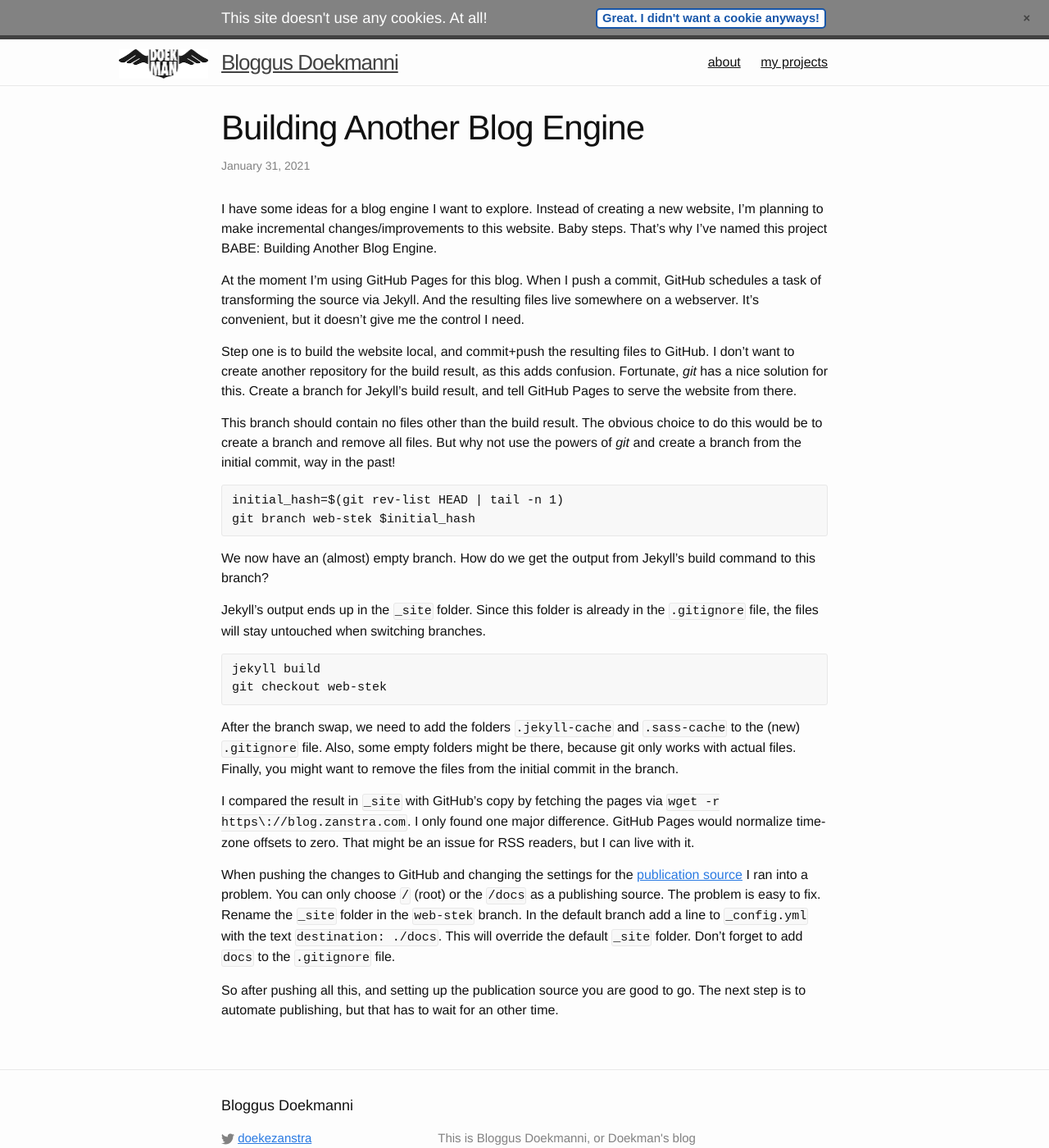
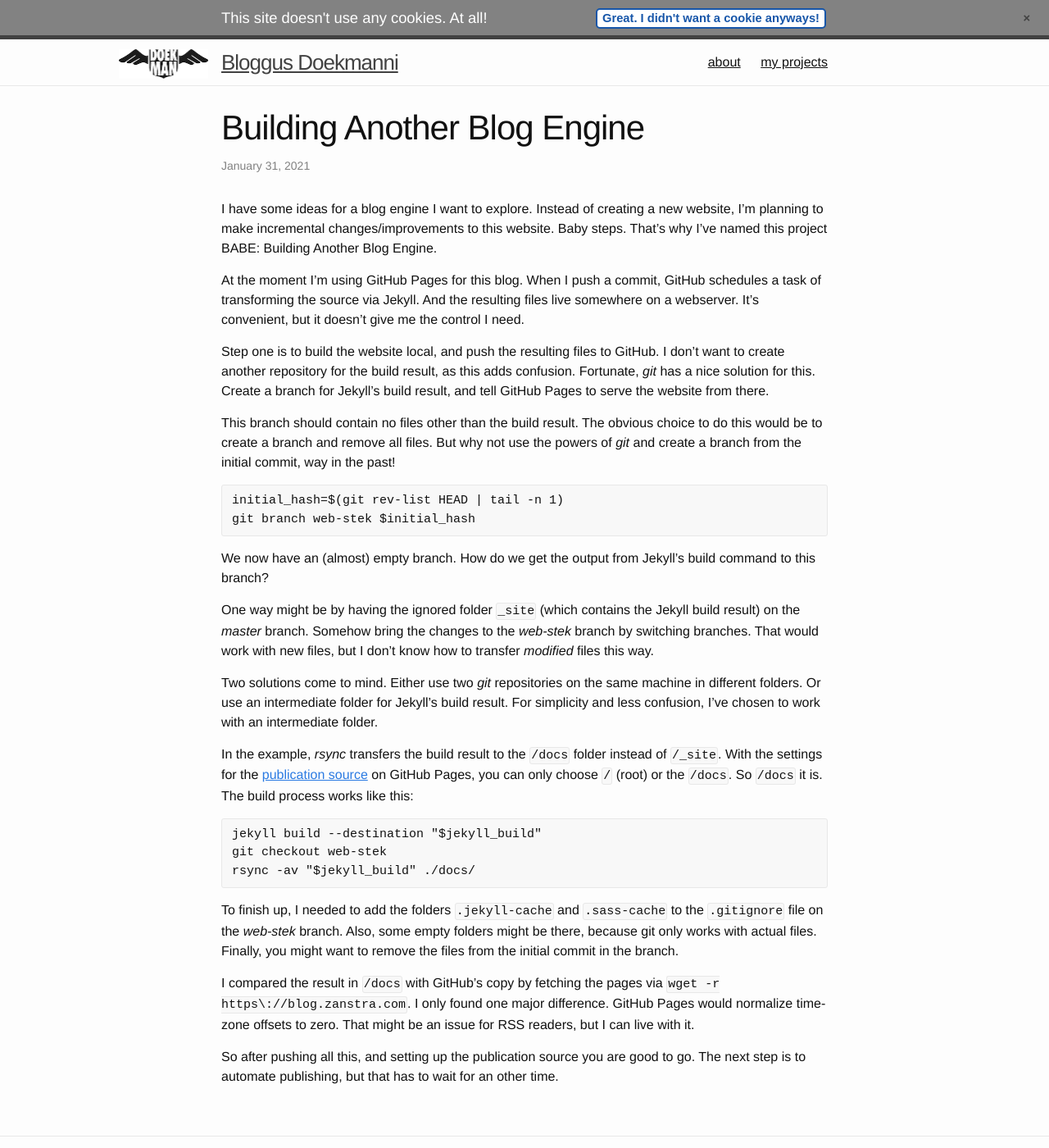
Before and after one commit to doekman/doekman.github.io, a Jekyll site: the page built from _posts/2021-01-31-Building-Another-Blog-Engine.md, in a window 1280 px wide and 1400 px high. Shown: the whole window at 82% size. Built offline with Jekyll 4.4.1, drawn with Linux system fonts in a browser that asks for light colours.

Commit message:
Update 2021-01-31-Building-Another-Blog-Engine.md

```diff
--- a/_posts/2021-01-31-Building-Another-Blog-Engine.md
+++ b/_posts/2021-01-31-Building-Another-Blog-Engine.md
@@ -8,7 +8,7 @@ I have some ideas for a blog engine I want to explore. Instead of creating a new
 
 At the moment I'm using GitHub Pages for this blog. When I push a commit, GitHub schedules a task of transforming the source via Jekyll. And the resulting files live somewhere on a webserver. It's convenient, but it doesn't give me the control I need.
 
-Step one is to build the website local, and commit+push the resulting files to GitHub. I don't want to create another repository for the build result, as this adds confusion. Fortunate, _git_ has a nice solution for this. Create a branch for Jekyll's build result, and tell GitHub Pages to serve the website from there.
+Step one is to build the website local, and push the resulting files to GitHub. I don't want to create another repository for the build result, as this adds confusion. Fortunate, _git_ has a nice solution for this. Create a branch for Jekyll's build result, and tell GitHub Pages to serve the website from there.
 
 This branch should contain no files other than the build result. The obvious choice to do this would be to create a branch and remove all files. But why not use the powers of _git_ and create a branch from the initial commit, way in the past!
 
@@ -17,16 +17,19 @@ This branch should contain no files other than the build result. The obvious cho
 
 We now have an (almost) empty branch. How do we get the output from Jekyll's build command to this branch?
 
-Jekyll's output ends up in the `_site` folder. Since this folder is already in the `.gitignore` file, the files will stay untouched when switching branches.
+One way might be by having the ignored folder `_site` (which contains the Jekyll build result) on the _master_ branch. Somehow  bring the changes to the _web-stek_ branch by switching branches. That would work with new files, but I don't know how to transfer _modified_ files this way.
 
-	jekyll build
+Two solutions come to mind. Either use two _git_ repositories on the same machine in different folders. Or use an intermediate folder for Jekyll's build result. For simplicity and less confusion, I've chosen to work with an intermediate folder.
+
+In the example, _rsync_ transfers the build result to the `/docs` folder instead of `/_site`. With the settings for the [publication source][github-pages] on GitHub Pages, you can only choose `/` (root) or the `/docs`. So `/docs` it is. The build process works like this:
+
+	jekyll build --destination "$jekyll_build"
 	git checkout web-stek
+	rsync -av "$jekyll_build" ./docs/
 
-After the branch swap, we need to add the folders `.jekyll-cache` and `.sass-cache` to the (new) `.gitignore` file. Also, some empty folders might be there, because git only works with actual files. Finally, you might want to remove the files from the initial commit in the branch.
+To finish up, I needed to add the folders `.jekyll-cache` and `.sass-cache` to the `.gitignore` file on the _web-stek_ branch. Also, some empty folders might be there, because git only works with actual files. Finally, you might want to remove the files from the initial commit in the branch.
 
-I compared the result in `_site` with GitHub's copy by fetching the pages via `wget -r https\://blog.zanstra.com`. I only found one major difference. GitHub Pages would normalize time-zone offsets to zero. That might be an issue for RSS readers, but I can live with it.
-
-When pushing the changes to GitHub and changing the settings for the [publication source][github-pages] I ran into a problem.  You can only choose `/` (root) or the `/docs` as a publishing source. The problem is easy to fix. Rename the `_site` folder in the `web-stek` branch. In the default branch add a line to `_config.yml` with the text `destination: ./docs`. This will override the default `_site` folder. Don't forget to add `docs` to the `.gitignore` file.
+I compared the result in `/docs` with GitHub's copy by fetching the pages via `wget -r https\://blog.zanstra.com`. I only found one major difference. GitHub Pages would normalize time-zone offsets to zero. That might be an issue for RSS readers, but I can live with it.
 
 So after pushing all this, and setting up the publication source you are good to go. The next step is to automate publishing, but that has to wait for an other time.
 
```
